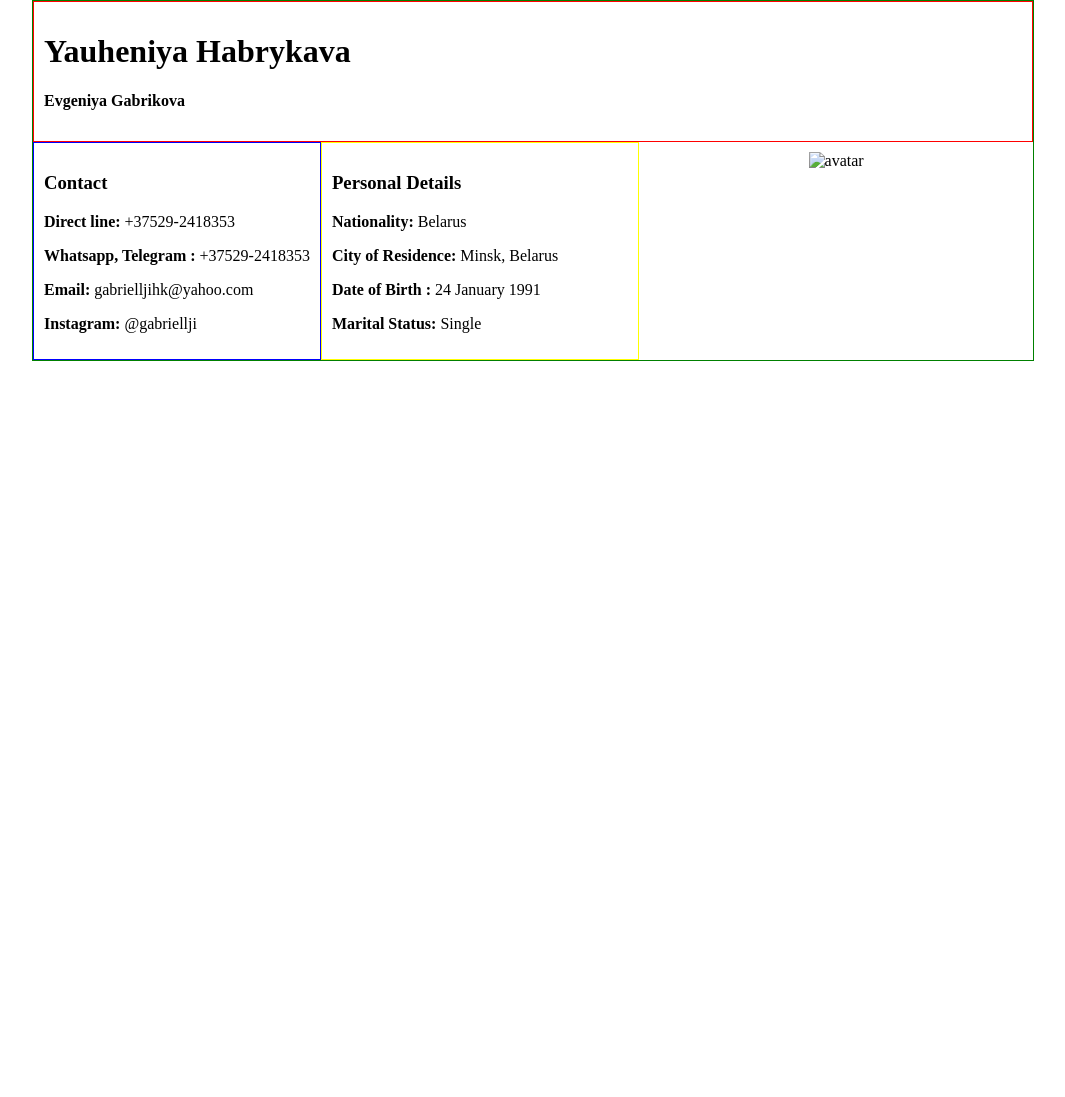
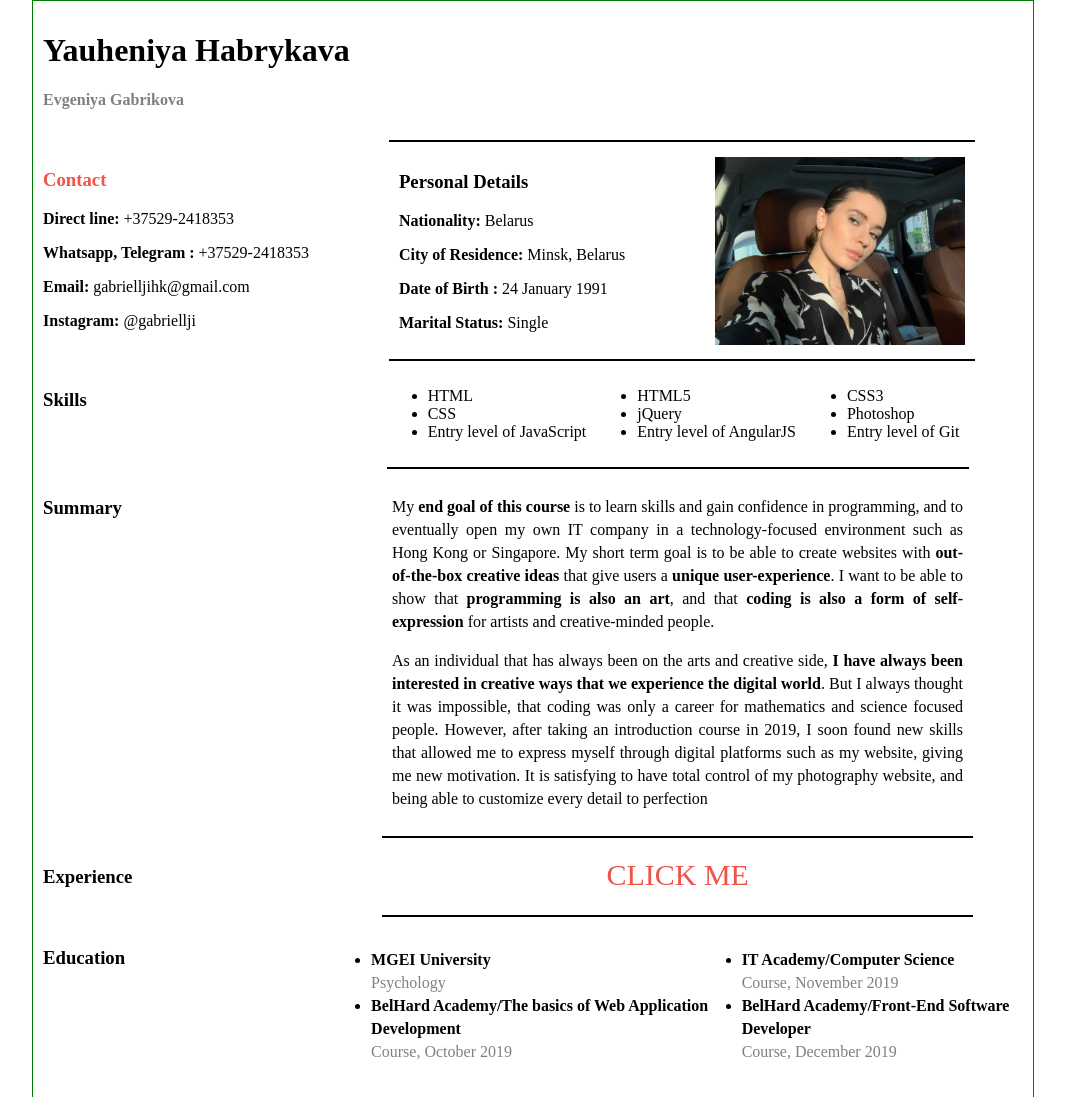
Before and after one commit to Gabriellji/rsschool-cv, a plain HTML site: page index.html in a window 1280 px wide. Shown: the top 1097 px of the page, without its empty margins (107-1172 px from the left). Before the commit the page ends 800 px from the top, so only its background shows below. Drawn offline with Linux system fonts and the light colour scheme.

Commit message:
feat: add information to main

```diff
--- a/index.html
+++ b/index.html
@@ -13,16 +13,17 @@
 
         <div class="name">
             <h1> Yauheniya Habrykava</h1>
-            <h4>Evgeniya Gabrikova</h4>
+            <h4><span>Evgeniya Gabrikova</span></h4>
         </div>
         <div class="info">
 <div class="contact">
-   <h3>Contact</h3>
+   <h3><span>Contact</span></h3>
    <p><b>Direct line:</b> +37529-2418353</p>
     <p><b>Whatsapp, Telegram :</b>  +37529-2418353</p>
-    <p><b>Email:</b> gabrielljihk@yahoo.com</p>
+    <p><b>Email:</b> gabrielljihk@gmail.com</p>
     <p><b>Instagram:</b> @gabriellji</p>
 </div>
+<div class="border">
 <div class="personal-details">
 <h3>Personal Details</h3>
 <p><b>Nationality:</b> Belarus</p>
@@ -32,12 +33,102 @@
 </div>
 
 <div class="avatar">
-    <img src="img/IMG_2042(1).jpg" alt="avatar">
+    <img src="img/photo_2020-02-13_17-24-40.jpg" alt="avatar">
+
+</div>
 </div>
 </div>
 </div>
 </header>
     <main>
+        <div class="skills">
+            <div class="first">
+
+                <h3>Skills</h3>
+            </div>
+
+            <div>
+            <ul>
+                <li>HTML</li>
+                <li>CSS</li>
+                <li>Entry level of JavaScript</li>
+            </ul>
+        </div>
+            <div>
+                <ul>
+                    <li>HTML5</li>
+                    <li> jQuery</li>
+                    <li>Entry level of AngularJS</li>
+                </ul>
+            </div>
+            <div>
+                <ul>
+                    <li>CSS3</li>
+                    <li>Photoshop</li>
+                    <li>Entry level of Git</li>
+                </ul>
+            </div>
+
+        </div>
+
+        <div class="summary">
+
+            <div class="second">
+                <h3>Summary</h3>
+            </div>
+
+            <div class="summary-text">
+
+                <p>
+
+                    My <b>end goal of this course</b> is to learn skills and gain confidence in programming,
+                  and to eventually open my own IT company in a technology-focused environment such as Hong Kong or Singapore.
+                <b></b> My short term goal</b> is to be able to create websites with <b>out-of-the-box creative ideas</b> that give users a <b>unique
+                 user-experience</b>. I want to be able to show that <b>programming is also an art</b>, and that <b>coding is also a form of
+                 self-expression</b> for artists and creative-minded people.
+                </p>
+                <p>
+                    As an individual that has always been on the arts and creative side,
+                    <b>I have always been interested in creative ways that we experience the digital world</b>.
+                    But I always thought it was impossible, that coding was only a career for mathematics
+                    and science focused people. However, after taking an introduction course in 2019,
+                    I soon found new skills that allowed me to express myself through digital platforms such as my website,
+                    giving me new motivation. It is satisfying to have total control of my photography website,
+                   and being able to customize every detail to perfection
+                </p>
+            </div>
+        </div>
+
+        <div class="experience">
+            <div class="third">
+                <h3>Experience</h3>
+            </div>
+            <div class="link">
+                <a href="https://gabriellji.firebaseapp.com/">Click Me</a>
+            </div>
+        </div>
+
+        <div class="education">
+            <div class="fourth"> <h3>Education</h3></div>
+            <div>
+                <ul>
+                    <li><b>MGEI University</b><br>
+                        <span>Psychology</span></li>
+                    <li><b>BelHard Academy/The basics of Web Application Development </b><br>
+                        <span>Course, October 2019</span></li>
+
+                </ul>
+            </div>
+            <div>
+                <ul>
+                    <li><b>IT Academy/Computer Science</b><br>
+                        <span>Course, November 2019</span></li>
+                    <li><b>BelHard Academy/Front-End Software Developer</b><br>
+                        <span>Course, December 2019<b></b></span></li>
+
+                </ul>
+            </div>
+        </div>
 
     </main>
     <footer>
--- a/style.css
+++ b/style.css
@@ -2,39 +2,158 @@
 
 body {
     width: 1000px;
+    min-height: 1500px;
     border: 1px solid green;
     margin: 0 auto;
+
+
+
 
 }
 
 .name {
-    border: 1px solid red;
     padding: 10px;
+}
+.name span {
+    color:gray;
 }
 .info {
     display: flex;
+
 }
 .contact {
     display: inline-block;
-    border: 1px solid blue;
     padding: 10px;
+    padding-right: 80px;
+}
+.contact span {
+
+    color: #f05347;
 }
 .personal-details {
     display: inline-block;
-    border: 1px solid yellow;
     padding: 10px;
     padding-right: 80px;
 }
 
 .avatar {
+    display: inline-block;
     display: block;
     margin-left: auto;
     margin-right: auto;
     padding: 10px;
+    padding-top: 15px;
 
 }
 .avatar img {
     width: 250px;
+}
+
+.border {
+    display: flex;
+    border-top: 2px solid black;
+    border-bottom: 2px solid black;
+}
+
+.skills {
+    display: flex;
+}
 
 
+.skills div {
+    display: inline-block;
+    padding: 10px;
+    padding-left: 1px;
+    border-bottom: 2px solid black;
+
 }
+
+div .first {
+    padding: 10px;
+    padding-right: 300px;
+    border: none;
+}
+
+.summary {
+    display: flex;
+}
+.summary div {
+    display: inline-block;
+    padding: 10px;
+    text-align: justify;
+    border-bottom: 2px solid black;
+}
+div .second {
+    padding: 10px;
+    padding-right: 260px;
+    border: none;
+
+}
+.summary-text {
+    margin-right: 60px;
+    line-height: 23px ;
+
+}
+
+.experience {
+    display: flex;
+    text-decoration: none;
+}
+
+.experience a {
+
+    text-decoration: none;
+    color: #f05347;
+    font-size: 30px;
+    text-transform: uppercase;
+    font-weight: 500;
+    transition: font-weight .45s, text-decoration .45s, color .45s, padding .45s;
+}
+
+.experience a:hover {
+    font-weight: 700;
+    text-decoration: underline;
+    padding: 18px;
+    color: #e37b57;
+
+}
+
+div .third {
+    padding: 10px;
+    padding-right: 250px;
+    border: none;
+}
+
+div .link {
+    display: inline-block;
+    text-align: center;
+    padding: 20px;
+    width: 100%;
+    margin-right: 60px;
+    border-bottom: 2px solid black;
+}
+
+.education {
+    display: flex;
+}
+.education span {
+    color: gray;;
+}
+
+.education div {
+    display: inline-block;
+    padding: 10px;
+    padding-left: 1px;
+    /* border-bottom: 2px solid black; */
+    line-height: 23px;
+}
+
+div .fourth {
+    padding: 10px;
+    padding-right: 240px;
+    border: none;
+}
+
+.education div ul {
+    padding: 5px;
+}
```
